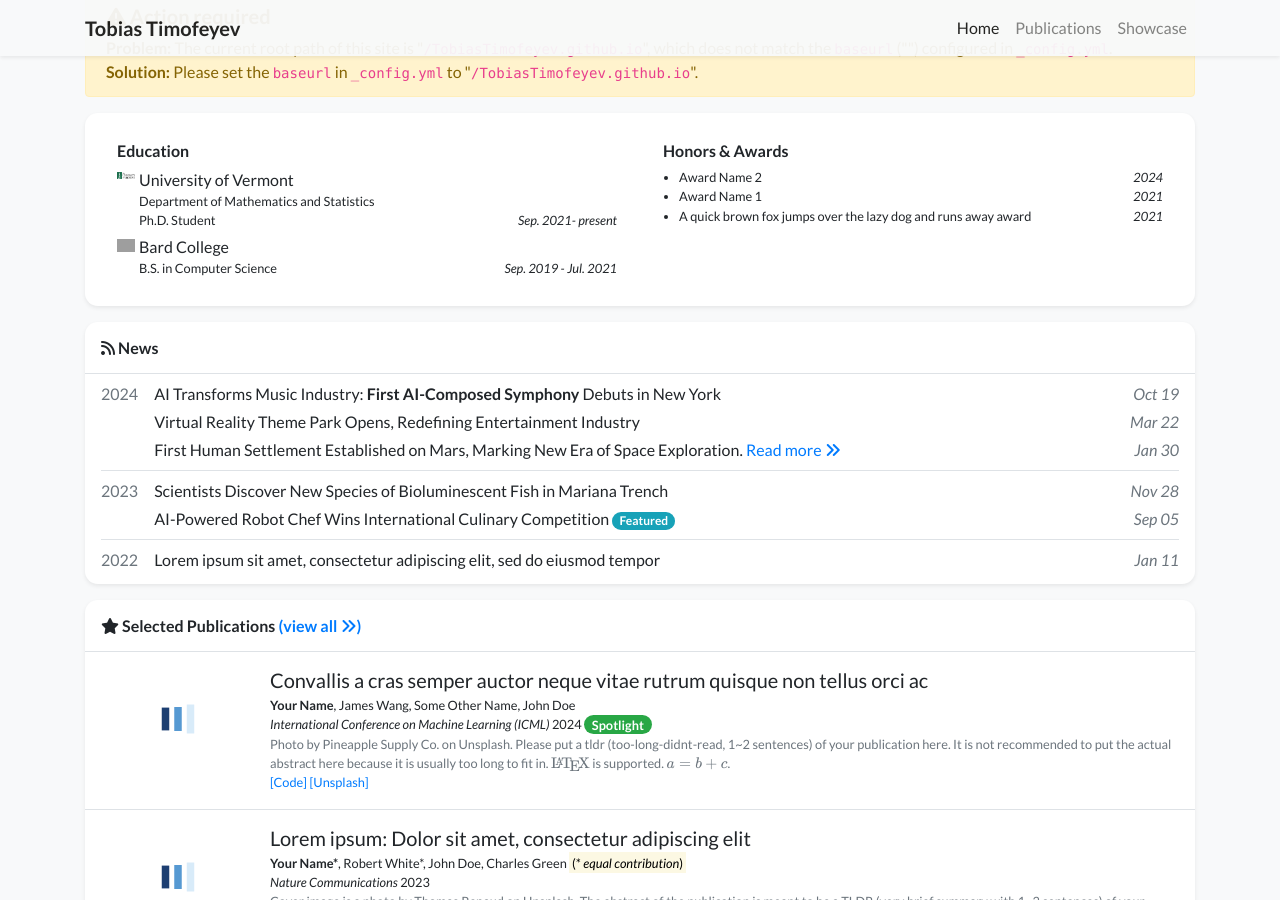
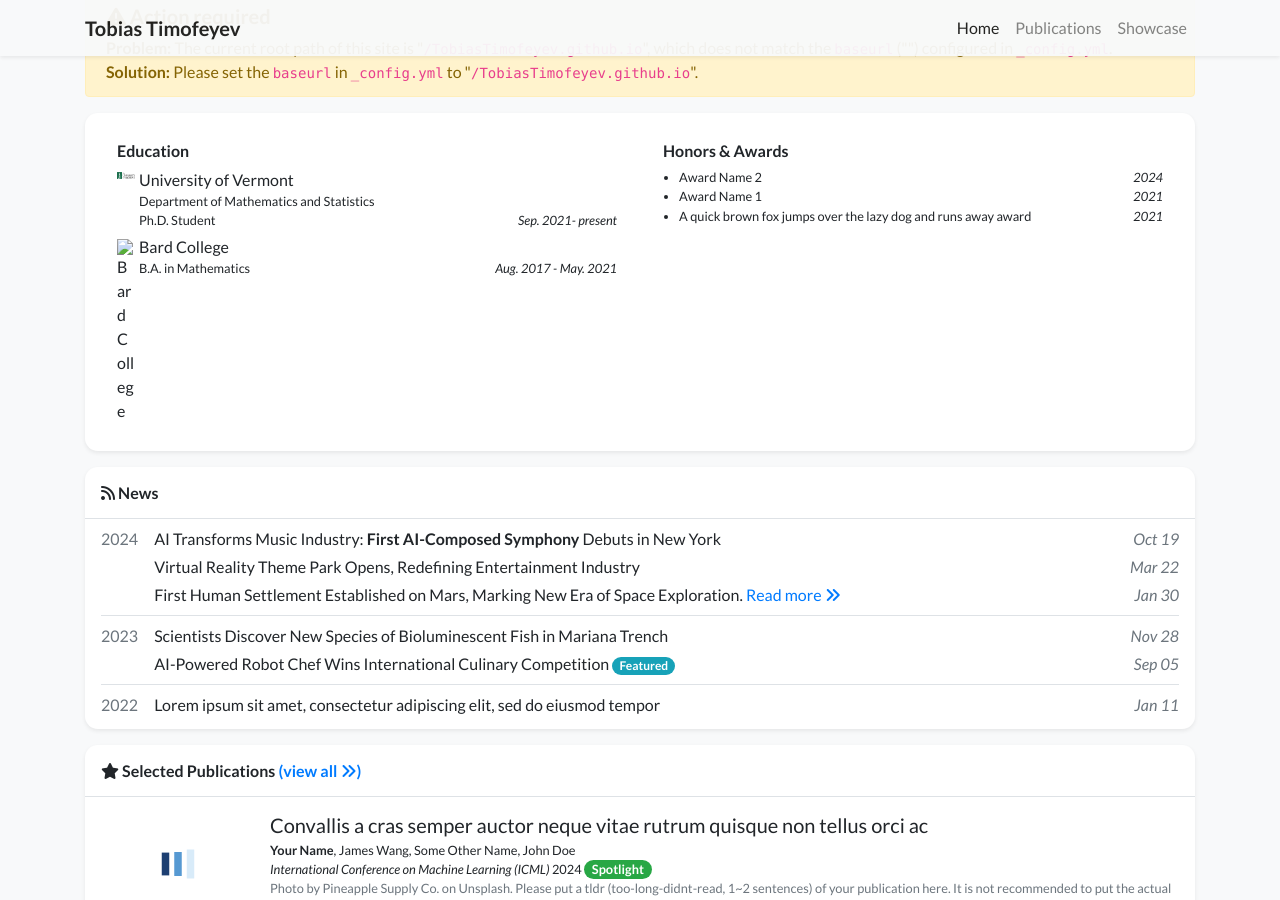
Before and after one commit to TobiasTimofeyev/TobiasTimofeyev.github.io, a Jekyll site: the page built from index.html, in a window 1280 px wide and 900 px high, scrolled down 492 px. Built offline with Jekyll 4.4.1, drawn with Linux system fonts in a browser that asks for light colours; nearby versions of some CDN libraries; a style sheet for code colours, icons or effects is not loaded; grey boxes are pictures that could not be loaded.

Commit message:
Update profile.yml

```diff
--- a/_data/profile.yml
+++ b/_data/profile.yml
@@ -39,9 +39,9 @@ education:
     Ph.D. Student
   date: Sep. 2021- present
 - name: Bard College
-  logo: /assets/images/badges/PKU_red.png
-  position: B.S. in Computer Science
-  date: Sep. 2019 - Jul. 2021
+  logo: /assets/images/photos/Bard_College_Logo-scaled.jpg
+  position: B.A. in Mathematics
+  date: Aug. 2017 - May. 2021
 
 # experience:
 # - name: Peking University
```
